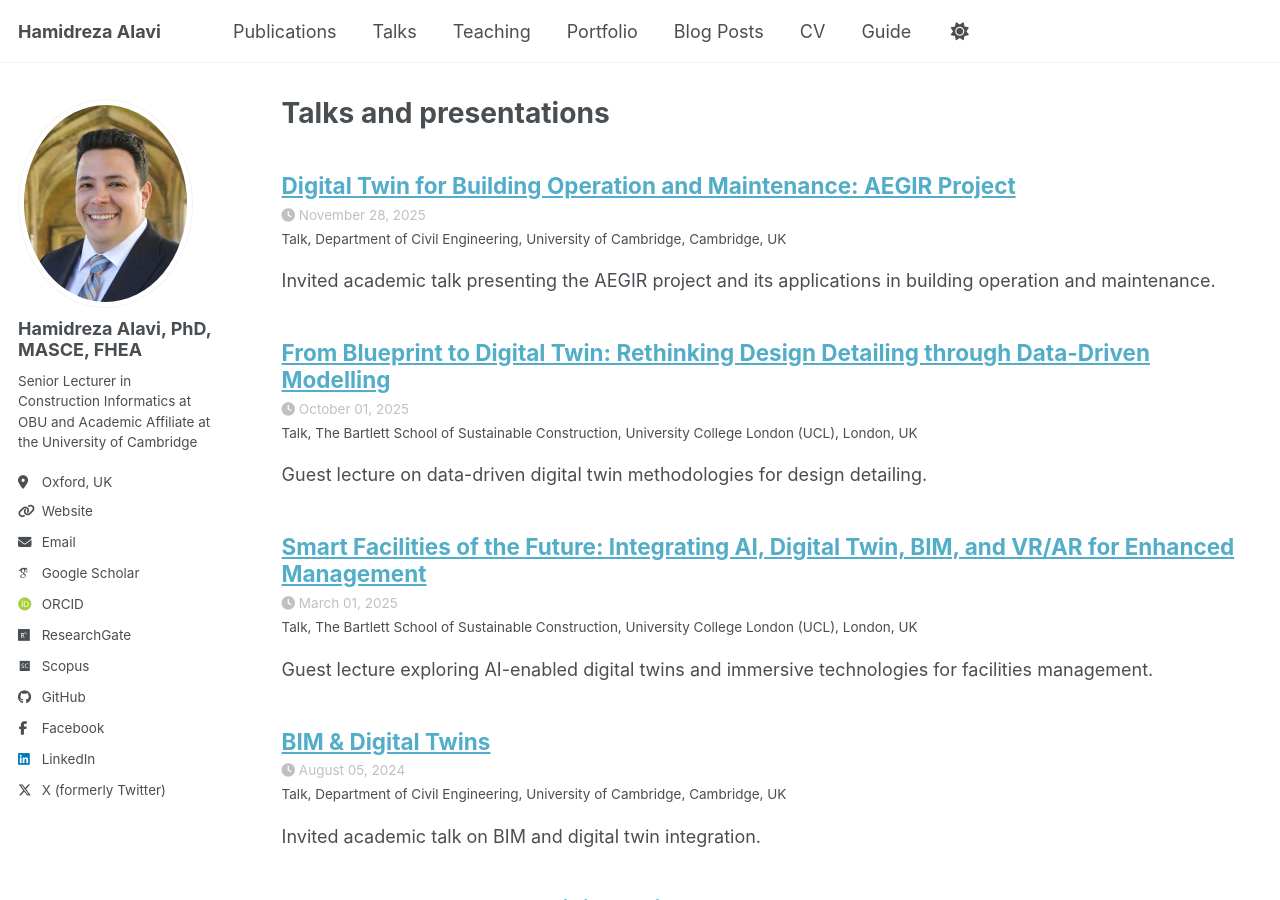
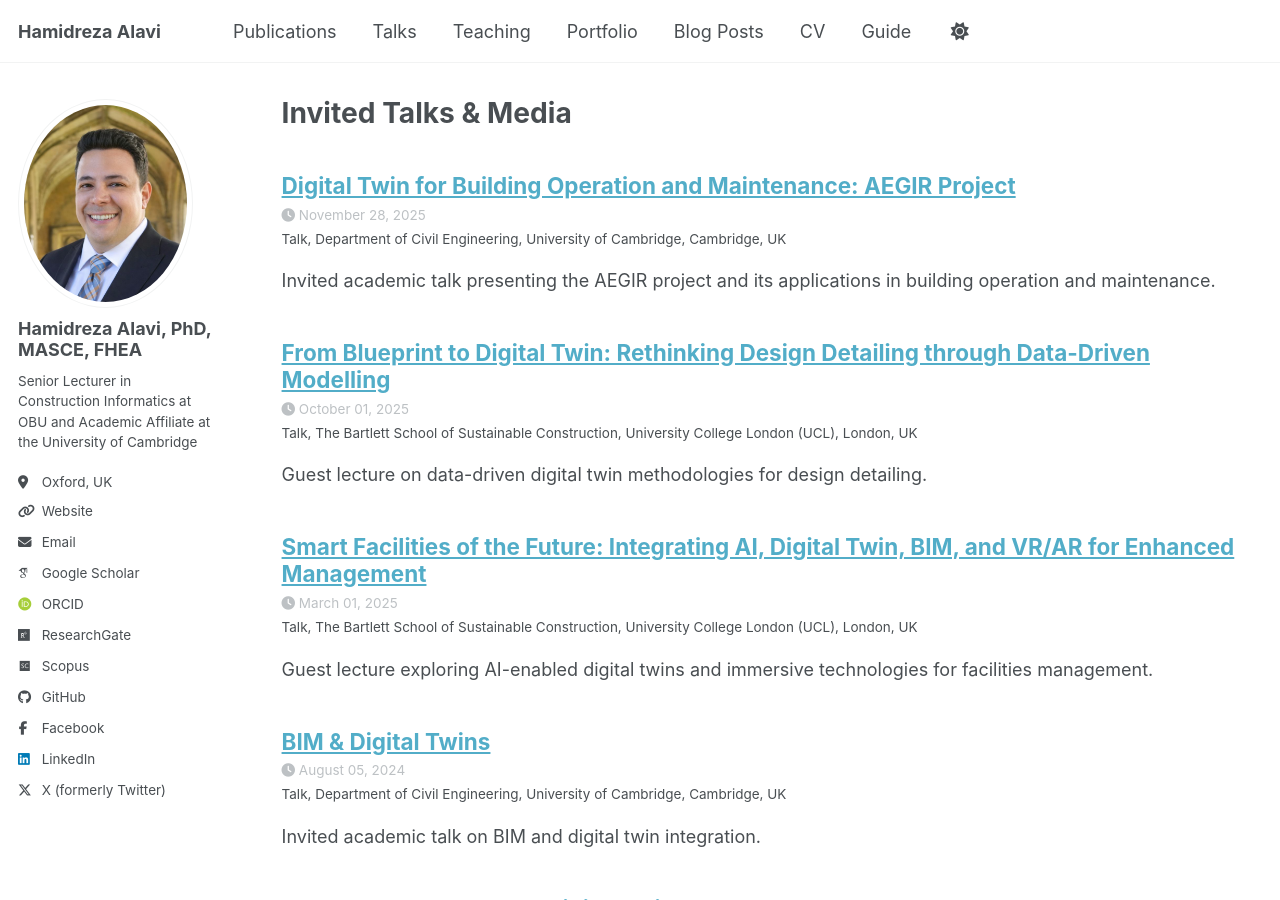
Before and after one commit to Hr-Alavi/Hr-Alavi.github.io, a Jekyll site: the page built from _pages/talks.html, in a window 1280 px wide and 900 px high. Built offline with Jekyll 4.4.1, drawn with Linux system fonts in a browser that asks for light colours; some web fonts are replaced; a script bundle is joined from its source files by our own code; library files that are not in the unit come from our copies.

Commit message:
Update talks.html

```diff
--- a/_pages/talks.html
+++ b/_pages/talks.html
@@ -1,6 +1,6 @@
 ---
 layout: archive
-title: "Talks and presentations"
+title: "Invited Talks & Media"
 permalink: /talks/
 author_profile: true
 ---
```
